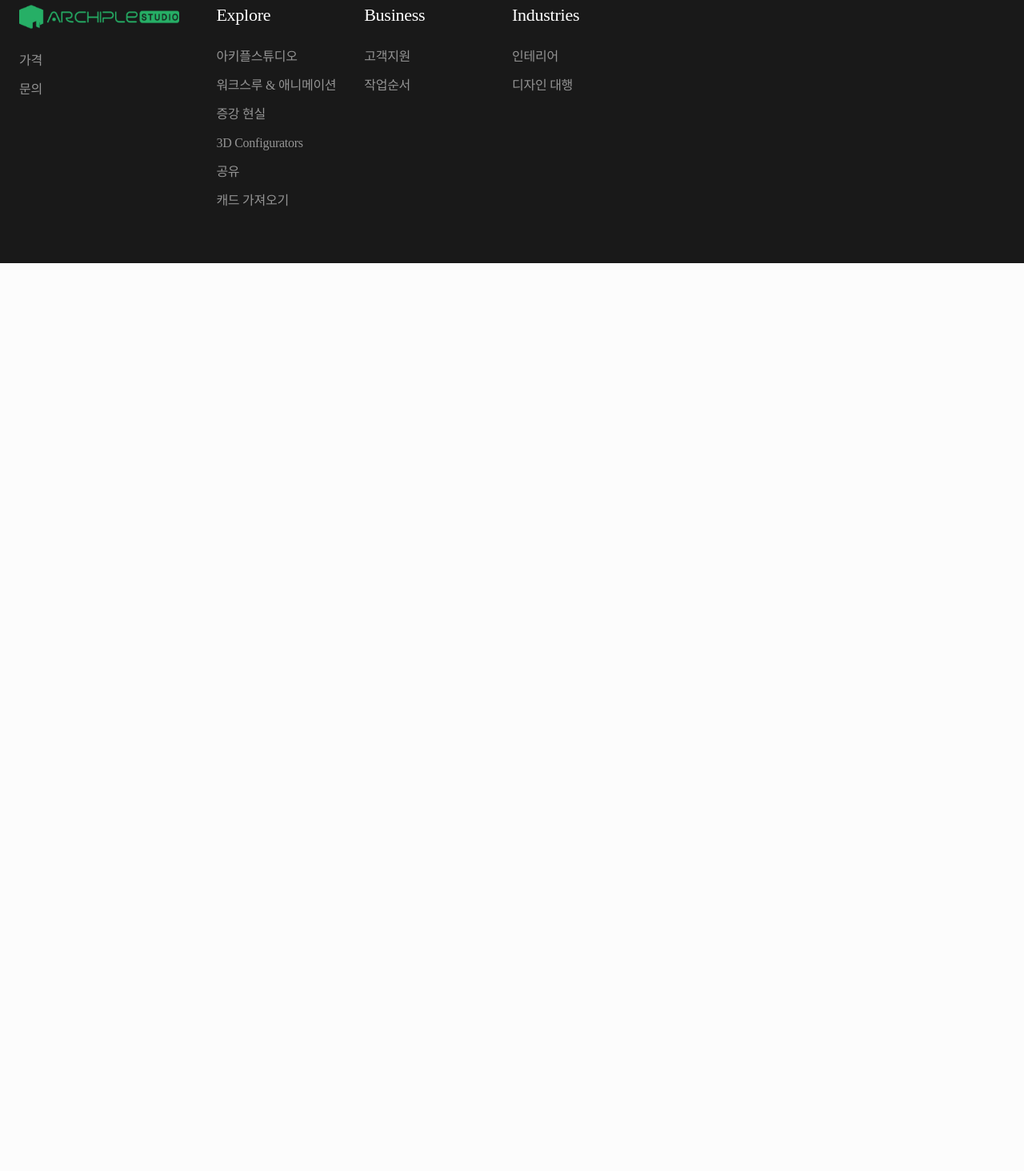
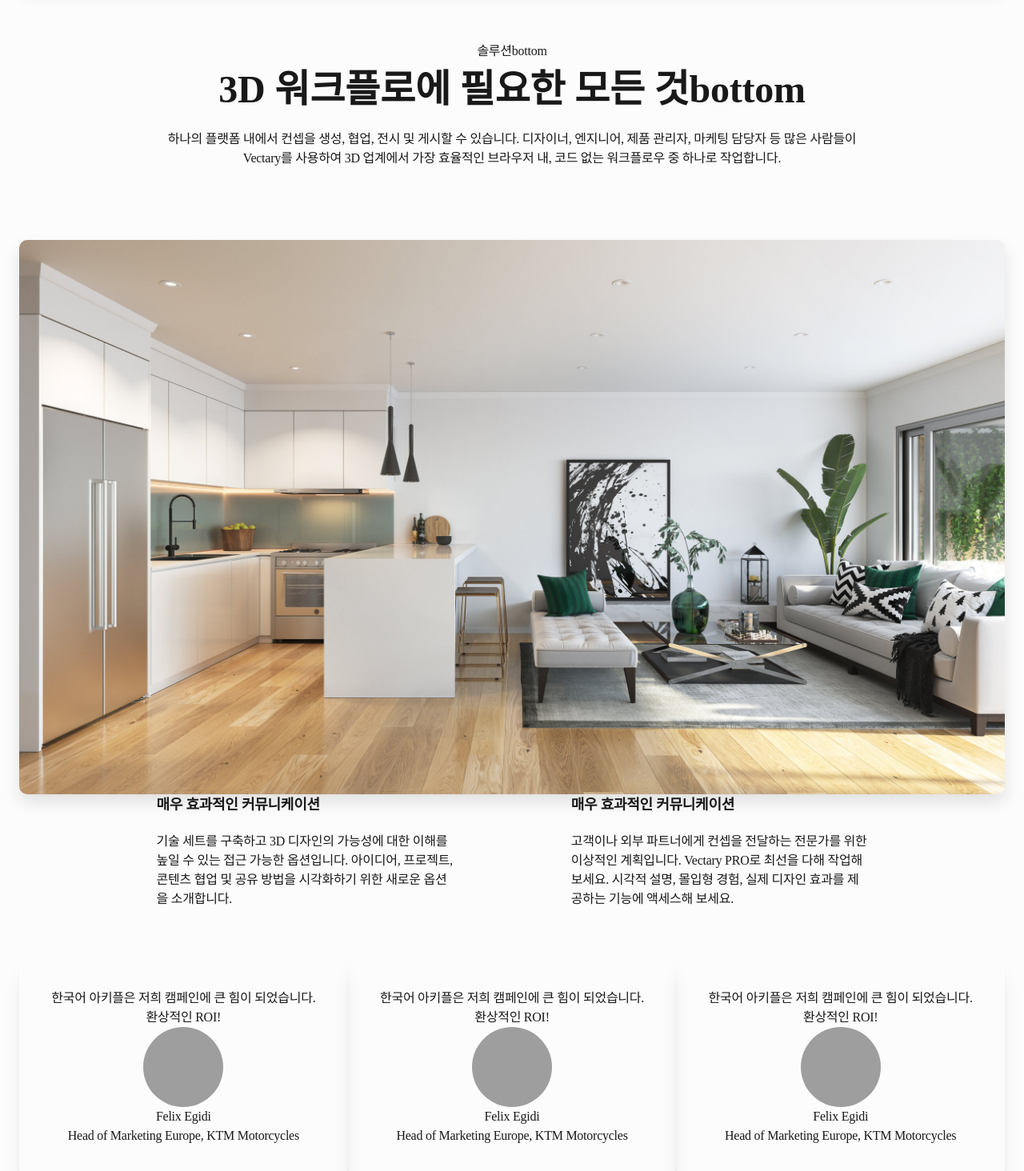
Before and after one commit to sbbc212/Achiple_WEB_Front, a Next.js app: page /work-flow in a window 1280 px wide. Shown: the part 4560-6024 px from the top of the page at 80% size. Before the commit the page ends 4889 px from the top, so only its background shows below. Built offline with nearby package versions, Linux system fonts and the light colour scheme; grey boxes are pictures that could not be loaded; a web font is replaced by a local one.

Commit message:
feat: work-flow layout

```diff
--- a/src/app/importfile/page.tsx
+++ b/src/app/importfile/page.tsx
@@ -1,6 +1,7 @@
 import BgBanner from "@/components/Banner/BgBanner";
 import Full from "@/components/Banner/Full";
 import TextBanner from "@/components/Banner/TextBanner";
+import Linebtn from "@/components/Button/Linebtn";
 import Cardlist from "@/components/Cardlayout/Cardlist";
 import ImgAndTextCard from "@/components/Cardlayout/ImgAndTextCard";
 import TextCardFrame from "@/components/importFile/TextCardFrame";
@@ -32,23 +33,26 @@ function ImportFile() {
     <div className="space-y-16">
       <div className="layout text-center space-y-32">
         <PageTopSection data={data} />
+        <div>
           <SectionTitleAndContent
             contenttitle={"디자인 모드에서 프로젝트 시작"}
             content={
               "모든 요구 사항을 충족하는 강력한 도구입니다. 씬을 설정하고, 3D 에셋을 만들거나 가져오고, 머티리얼을 조정하고, 인터랙티브 요소를 추가할 수 있습니다."
             }
           />
+          <Linebtn text={"튜토리얼보기"} />
+        </div>
         <div className="layout h-[200px] mx-auto flex justify-center">
           <TitleImg />
         </div>
       </div>
       <Full />
       <section className="layout">
-        <ImgAndTextCard ImgTextData={ImgTextData} textCardData={textCardData} />
-        <ImgAndTextCard ImgTextData={ImgTextData} textCardData={textCardData} />
+        <ImgAndTextCard ImgTextData={ImgTextData} textCardData={textCardData} isBtn={true} />
+        <ImgAndTextCard ImgTextData={ImgTextData} textCardData={textCardData} isBtn={true} />
         <PageSectionframe data={ImgTextData} isBtn={true} />
-        <ImgAndTextCard ImgTextData={ImgTextData} textCardData={textCardData} />
-        <ImgAndTextCard ImgTextData={ImgTextData} textCardData={textCardData} />
+        <ImgAndTextCard ImgTextData={ImgTextData} textCardData={textCardData} isBtn={false} />
+        <ImgAndTextCard ImgTextData={ImgTextData} textCardData={textCardData} isBtn={true} />
       </section>
       <TextBanner />
       <section className="layout">
--- a/src/app/work-flow/page.tsx
+++ b/src/app/work-flow/page.tsx
@@ -1,9 +1,11 @@
 import Full from "@/components/Banner/Full";
 import Cardlist from "@/components/Cardlayout/Cardlist";
+import ImgAndTextCard from "@/components/Cardlayout/ImgAndTextCard";
 import PageSectionframe from "@/components/Section/PageSection.frame";
 import PageTopSection from "@/components/Section/PageTopSection";
 import SectionTitleAndContent from "@/components/Section/SectionTitleAndContent";
-import { workflowdData } from "@/constants/workFlow";
+import ShadowCard from "@/components/work-flow/ShadowCard";
+import { workflowdData, workFlowTextCardData } from "@/constants/workFlow";
 
 function page() {
   const data = {
@@ -35,9 +37,16 @@ function page() {
         <Cardlist maincardData={workflowdData} btnText={"데모보기"} />
       </div>
       <Full />
-      <div className="layout">
+      <div className="layout space-y-10">
         <PageSectionframe data={ImgTextData} isBtn={false} />
         <PageSectionframe data={ImgTextData} isBtn={false} />
+        <ImgAndTextCard ImgTextData={ImgTextData} textCardData={workFlowTextCardData} isBtn={false} />
+        <div className="flex justify-between">
+          <ShadowCard />
+          <ShadowCard />
+          <ShadowCard />
+        </div>
+        <Cardlist maincardData={[]} btnText={""} />
       </div>
     </section>
   );
--- a/src/components/Cardlayout/ImgAndTextCard.tsx
+++ b/src/components/Cardlayout/ImgAndTextCard.tsx
@@ -6,10 +6,10 @@ import PageSectionframe from "../Section/PageSection.frame";
 import type { datatype } from "../Section/PageSection";
 import type { textCardType } from "@/constants/maindata";
 
-function ImgAndTextCard({ ImgTextData, textCardData }: { ImgTextData: datatype; textCardData: textCardType[] }) {
+function ImgAndTextCard({ ImgTextData, textCardData, isBtn }: { ImgTextData: datatype; textCardData: textCardType[]; isBtn: boolean }) {
   return (
     <div>
-      <PageSectionframe data={ImgTextData} />
+      <PageSectionframe data={ImgTextData} isBtn={isBtn} />
       <TextCardList textCardData={textCardData} />
     </div>
   );
--- a/src/components/Cardlayout/TextCardList.tsx
+++ b/src/components/Cardlayout/TextCardList.tsx
@@ -4,7 +4,7 @@ import type { textCardType } from "@/constants/maindata";
 
 function TextCardList({ textCardData }: { textCardData: textCardType[] }) {
   return (
-    <div className="layout flex justify-between">
+    <div className="layout flex justify-evenly">
       {textCardData.map((item: textCardType) => (
         <TextCard key={item.id} text={item} btnType={false} btnText="시작해보기." />
       ))}
--- /dev/null
+++ b/src/components/work-flow/ImgTextCard.tsx
@@ -0,0 +1,19 @@
+import PageSectionframe from "../Section/PageSection.frame";
+
+function ImgTextCard() {
+  const ImgTextData = {
+    id: "0",
+    title: "솔루션bottom",
+    content: "3D 워크플로에 필요한 모든 것bottom",
+    content2:
+      " 하나의 플랫폼 내에서 컨셉을 생성, 협업, 전시 및 게시할 수 있습니다. 디자이너, 엔지니어, 제품 관리자, 마케팅 담당자 등 많은 사람들이 Vectary를 사용하여 3D 업계에서 가장 효율적인 브라우저 내, 코드 없는 워크플로우 중 하나로 작업합니다.",
+    img: "/img/dummy_img_01.jpg",
+  };
+  return (
+    <div>
+      <PageSectionframe data={ImgTextData} isBtn={false} />
+    </div>
+  );
+}
+
+export default ImgTextCard;
--- /dev/null
+++ b/src/components/work-flow/ShadowCard.tsx
@@ -0,0 +1,23 @@
+import Image from "next/image";
+
+function ShadowCard() {
+  return (
+    <div className="w-1/3 shadow-xl rounded-xl text-center p-10">
+      <p>한국어 아키플은 저희 캠페인에 큰 힘이 되었습니다. 환상적인 ROI!</p>
+      <div className="w-full ">
+        <div className="w-[100px] h-[100px] relative object-cover  mx-auto">
+          <Image
+            className=" rounded-full"
+            fill
+            alt="profile"
+            src={"https://assets-global.website-files.com/636cc984003871e3cda597bb/637faac79d765428117027f5_felix-egidi-quote.jpg"}
+          />
+        </div>
+        <p>Felix Egidi</p>
+        <p> Head of Marketing Europe, KTM Motorcycles</p>
+      </div>
+    </div>
+  );
+}
+
+export default ShadowCard;
--- a/src/constants/workFlow.ts
+++ b/src/constants/workFlow.ts
@@ -1,4 +1,4 @@
-import type { maincardDataType } from "./maindata";
+import type { maincardDataType, textCardType } from "./maindata";
 
 export const workflowdData: maincardDataType[] = [
   {
@@ -26,3 +26,18 @@ export const workflowdData: maincardDataType[] = [
     btnText: "데모보기3",
   },
 ];
+
+export const workFlowTextCardData: textCardType[] = [
+  {
+    id: "0",
+    title: "매우 효과적인 커뮤니케이션",
+    content:
+      "기술 세트를 구축하고 3D 디자인의 가능성에 대한 이해를 높일 수 있는 접근 가능한 옵션입니다. 아이디어, 프로젝트, 콘텐츠 협업 및 공유 방법을 시각화하기 위한 새로운 옵션을 소개합니다.",
+  },
+  {
+    id: "1",
+    title: "매우 효과적인 커뮤니케이션",
+    content:
+      "  고객이나 외부 파트너에게 컨셉을 전달하는 전문가를 위한 이상적인 계획입니다. Vectary PRO로 최선을 다해 작업해 보세요. 시각적 설명, 몰입형 경험, 실제 디자인 효과를 제공하는 기능에 액세스해 보세요.",
+  },
+];
```
Lines whose indentation alone changed are shown as unchanged.
